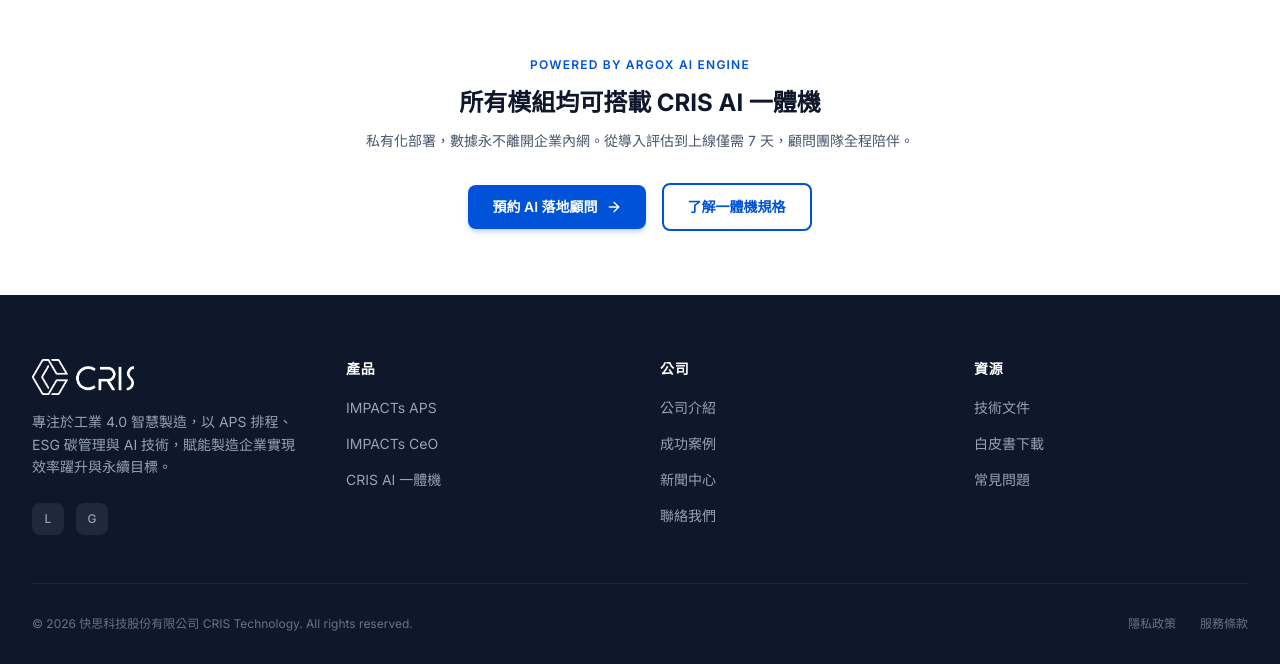
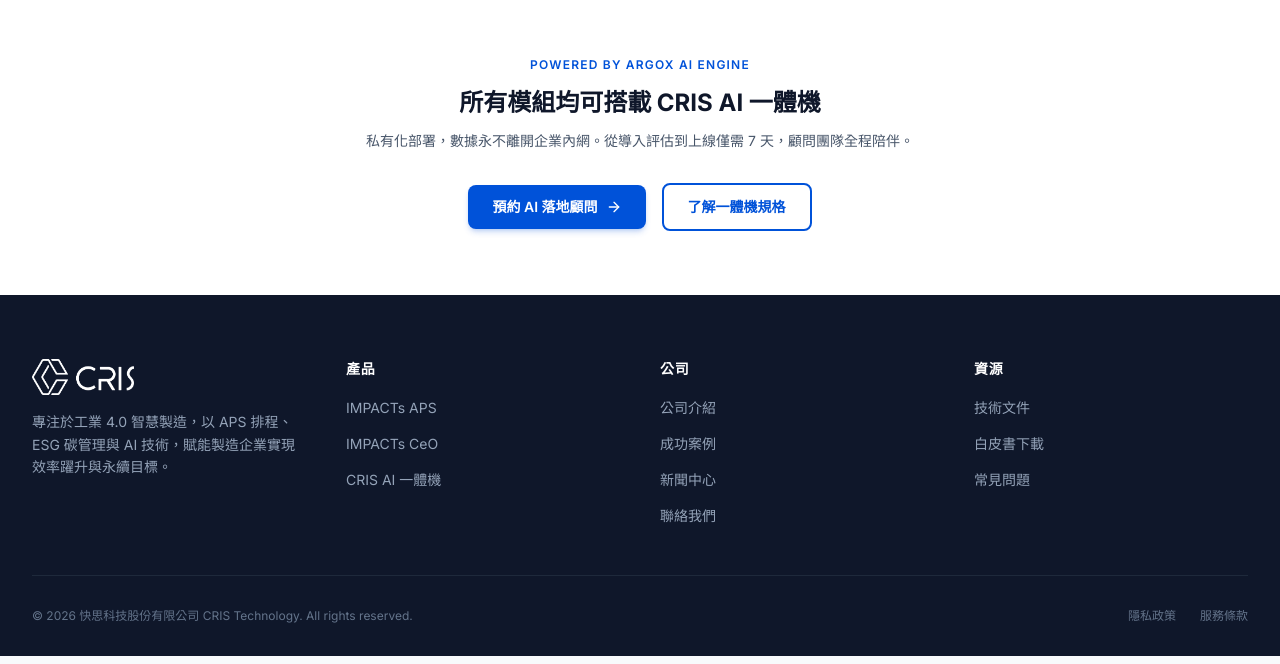
Before and after one commit to cgchung1227/cris-official-website, a React (Vite) app: page /solutions in a window 1280 px wide. Shown: the part 2883-3547 px from the top of the page. Built offline with nearby package versions, Linux system fonts and the light colour scheme; no server answers.

Commit message:
fix(footer): remove placeholder LinkedIn/GitHub icon buttons
Co-Authored-By: Claude Sonnet 4.6 <noreply@anthropic.com>

```diff
--- a/src/components/Footer.jsx
+++ b/src/components/Footer.jsx
@@ -35,17 +35,6 @@ export default function Footer() {
             <p className="text-sm text-slate-400 leading-relaxed">
               {t('footer.brand_desc')}
             </p>
-            <div className="mt-6 flex gap-3">
-              {['LinkedIn', 'GitHub'].map((s) => (
-                <a
-                  key={s}
-                  href="#"
-                  className="w-8 h-8 rounded-lg bg-slate-800 hover:bg-cris-blue flex items-center justify-center text-xs font-medium text-slate-400 hover:text-white transition-colors"
-                >
-                  {s[0]}
-                </a>
-              ))}
-            </div>
           </div>
 
           {/* Products */}
```
